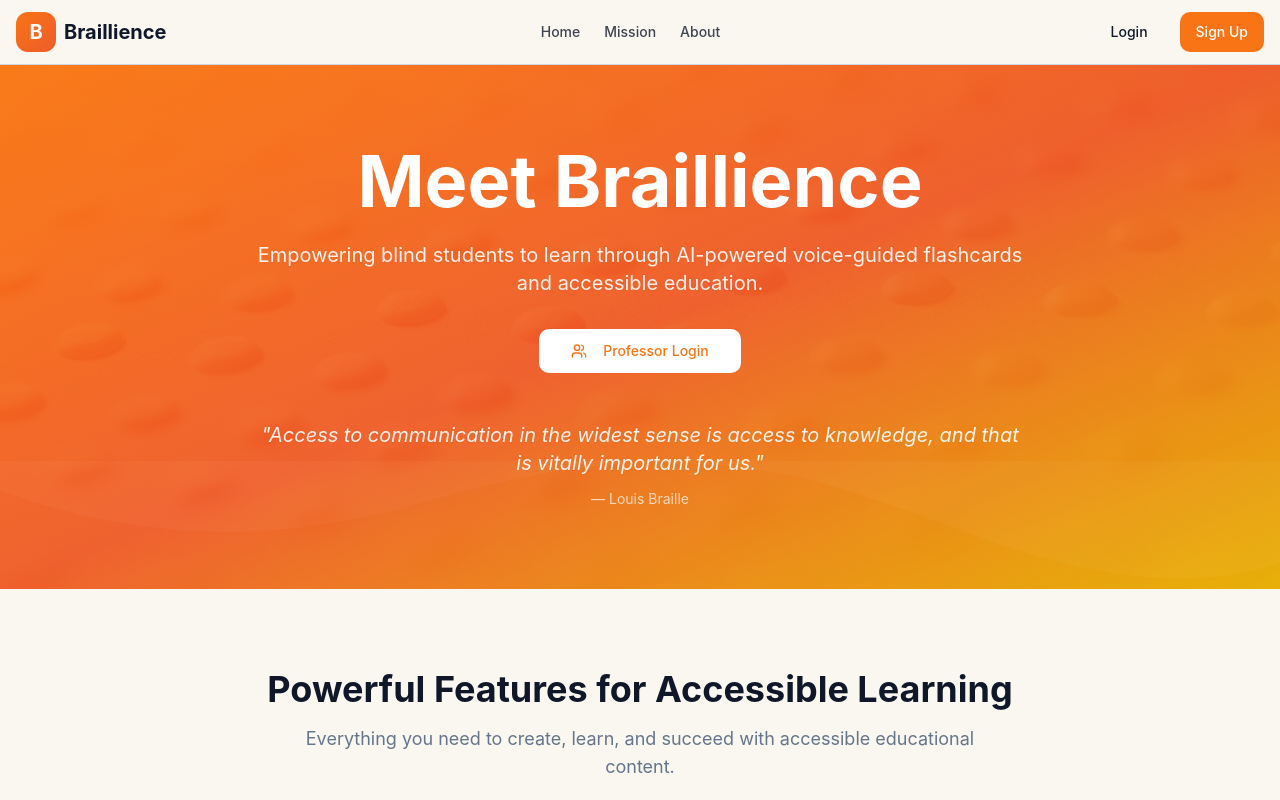
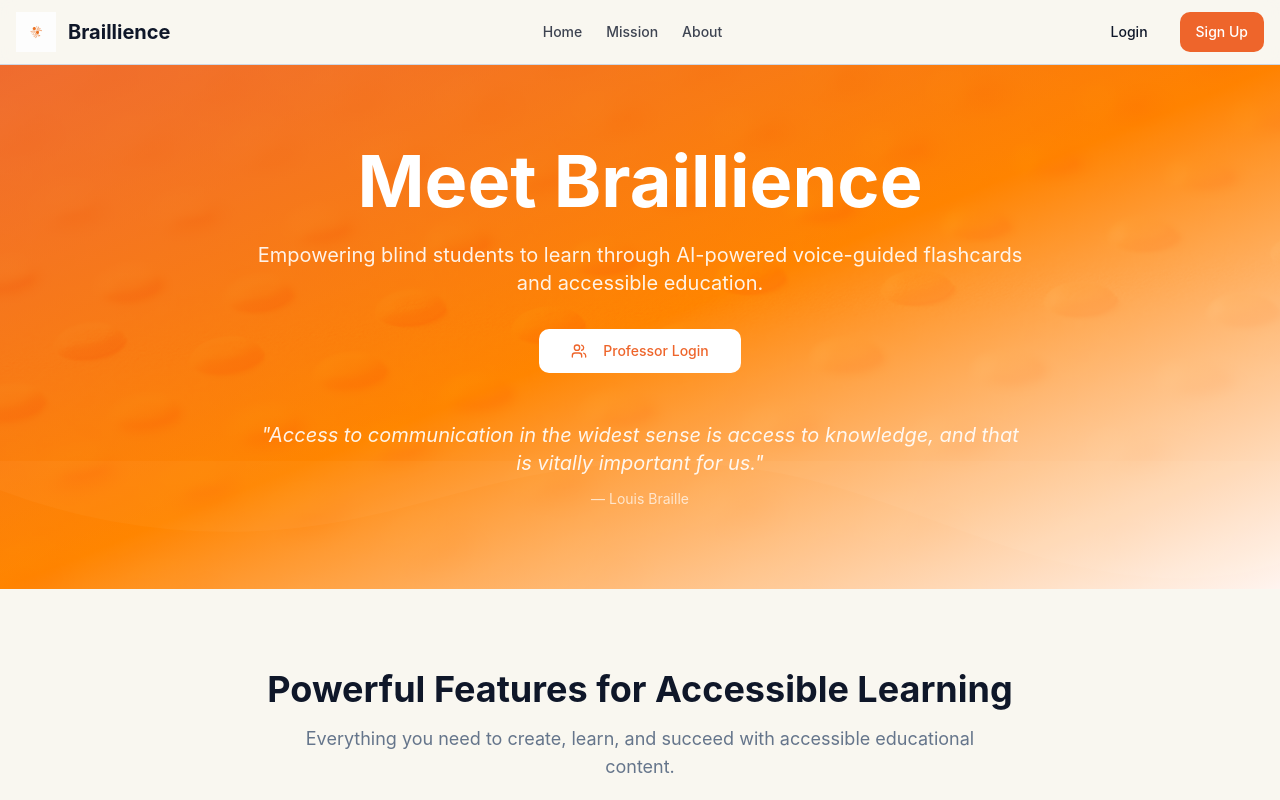
Before and after one commit to Pavanmahaveer7/braille-hear-learn, a React (Vite) app: page / in a window 1280 px wide. Shown: the top 800 px of the page. Built offline with nearby package versions, Linux system fonts and the light colour scheme; the HTML template or start-up script is replaced by a standard one.

Commit message:
Update logo color scheme

```diff
--- a/src/components/Footer.tsx
+++ b/src/components/Footer.tsx
@@ -1,5 +1,6 @@
 import { Link } from "react-router-dom";
 import { Github, Twitter, Linkedin } from "lucide-react";
+import logo from "@/assets/logo.png";
 
 export const Footer = () => {
   const currentYear = new Date().getFullYear();
@@ -10,10 +11,12 @@ export const Footer = () => {
         <div className="grid grid-cols-1 gap-8 md:grid-cols-4">
           {/* Brand */}
           <div className="space-y-4">
-            <div className="flex items-center space-x-2">
-              <div className="flex h-10 w-10 items-center justify-center rounded-lg bg-gradient-to-br from-primary to-accent">
-                <span className="text-xl font-bold text-white" aria-hidden="true">B</span>
-              </div>
+            <div className="flex items-center space-x-3">
+              <img
+                src={logo}
+                alt="Braillience Logo"
+                className="h-10 w-10 object-contain"
+              />
               <span className="text-lg font-bold text-foreground">Braillience</span>
             </div>
             <p className="text-sm text-muted-foreground">
--- a/src/components/Header.tsx
+++ b/src/components/Header.tsx
@@ -12,6 +12,7 @@ import { useAuth } from "@/contexts/AuthContext";
 import { LogOut, User, Settings, Menu, X } from "lucide-react";
 import { Badge } from "@/components/ui/badge";
 import { useState } from "react";
+import logo from "@/assets/logo.png";
 
 export const Header = () => {
   const { user, logout, isAuthenticated } = useAuth();
@@ -65,12 +66,12 @@ export const Header = () => {
       </a>
 
       <div className="container mx-auto flex h-16 items-center justify-between px-4">
-        <Link to="/" className="flex items-center space-x-2" aria-label="Braillience Home">
-          <div className="flex h-10 w-10 items-center justify-center rounded-lg bg-gradient-to-br from-primary to-accent">
-            <span className="text-xl font-bold text-white" aria-hidden="true">
-              B
-            </span>
-          </div>
+        <Link to="/" className="flex items-center space-x-3" aria-label="Braillience Home">
+          <img
+            src={logo}
+            alt="Braillience Logo"
+            className="h-10 w-10 object-contain transition-transform hover:scale-105"
+          />
           <span className="hidden text-xl font-bold text-foreground sm:inline-block">
             Braillience
           </span>
--- a/src/index.css
+++ b/src/index.css
@@ -22,14 +22,14 @@ All colors MUST be HSL.
     --popover: 0 0% 100%;
     --popover-foreground: 222 47% 11%;
 
-    /* Primary - Warm Amber for warmth and inclusivity */
-    --primary: 25 95% 53%;
+    /* Primary - Tech Orange inspired by circuit boards */
+    --primary: 18 85% 55%;
     --primary-foreground: 0 0% 100%;
-    --primary-glow: 35 95% 60%;
+    --primary-glow: 18 90% 65%;
 
-    /* Secondary - Golden Yellow for brightness and hope */
-    --secondary: 45 93% 47%;
-    --secondary-foreground: 0 0% 100%;
+    /* Secondary - Warm Orange complement */
+    --secondary: 18 100% 97%;
+    --secondary-foreground: 18 85% 25%;
 
     /* Success - Vibrant Green */
     --success: 142 76% 36%;
@@ -39,8 +39,8 @@ All colors MUST be HSL.
     --muted: 210 20% 88%;
     --muted-foreground: 215 16% 47%;
 
-    /* Accent - Terracotta for tactile warmth */
-    --accent: 15 85% 55%;
+    /* Accent - Deep Orange for contrast */
+    --accent: 30 100% 50%;
     --accent-foreground: 0 0% 100%;
 
     /* Destructive - Clear Red */
@@ -50,15 +50,19 @@ All colors MUST be HSL.
     /* Borders & Inputs */
     --border: 214 32% 85%;
     --input: 214 32% 85%;
-    --ring: 25 95% 53%;
+    --ring: 18 85% 55%;
 
     /* Border Radius */
     --radius: 0.75rem;
 
-    /* Gradients for visual interest */
-    --gradient-hero: linear-gradient(135deg, hsl(25 95% 53%), hsl(45 93% 47%));
-    --gradient-card: linear-gradient(145deg, hsl(0 0% 100%), hsl(210 20% 96%));
-    --gradient-accent: linear-gradient(90deg, hsl(25 95% 53%), hsl(15 85% 55%));
+    /* Gradients for visual interest - Circuit board inspired */
+    --gradient-hero: linear-gradient(135deg, hsl(18 85% 55%), hsl(30 100% 50%), hsl(18 90% 65%));
+    --gradient-card: linear-gradient(145deg, hsl(0 0% 100%), hsl(18 100% 97%));
+    --gradient-accent: linear-gradient(90deg, hsl(18 85% 55%), hsl(30 100% 50%));
+
+    /* Tech-inspired shadows with orange glow */
+    --shadow-tech: 0 4px 20px -4px hsl(18 85% 55% / 0.25);
+    --shadow-glow: 0 0 40px hsl(18 90% 65% / 0.4);
 
     /* Shadows for elevation */
     --shadow-sm: 0 1px 2px 0 hsl(222 47% 11% / 0.05);
@@ -91,10 +95,10 @@ All colors MUST be HSL.
     --popover: 222 47% 15%;
     --popover-foreground: 210 40% 98%;
 
-    --primary: 25 95% 58%;
+    --primary: 18 85% 55%;
     --primary-foreground: 0 0% 100%;
 
-    --secondary: 45 93% 52%;
+    --secondary: 18 85% 65%;
     --secondary-foreground: 0 0% 100%;
 
     --success: 142 76% 45%;
@@ -103,7 +107,7 @@ All colors MUST be HSL.
     --muted: 217 33% 20%;
     --muted-foreground: 215 20% 65%;
 
-    --accent: 15 85% 60%;
+    --accent: 30 100% 50%;
     --accent-foreground: 0 0% 100%;
 
     --destructive: 0 63% 50%;
@@ -111,7 +115,7 @@ All colors MUST be HSL.
 
     --border: 217 33% 25%;
     --input: 217 33% 25%;
-    --ring: 25 95% 58%;
+    --ring: 18 85% 55%;
 
     --sidebar-background: 240 5.9% 10%;
     --sidebar-foreground: 240 4.8% 95.9%;
@@ -224,15 +228,15 @@ All colors MUST be HSL.
   @keyframes pulse-ring {
     0% {
       transform: scale(0.95);
-      box-shadow: 0 0 0 0 hsl(25 95% 53% / 0.7);
+      box-shadow: 0 0 0 0 hsl(18 85% 55% / 0.7);
     }
     70% {
       transform: scale(1);
-      box-shadow: 0 0 0 10px hsl(25 95% 53% / 0);
+      box-shadow: 0 0 0 10px hsl(18 85% 55% / 0);
     }
     100% {
       transform: scale(0.95);
-      box-shadow: 0 0 0 0 hsl(25 95% 53% / 0);
+      box-shadow: 0 0 0 0 hsl(18 85% 55% / 0);
     }
   }
 
```
Also changed, not shown: src/assets/logo.png (added).
